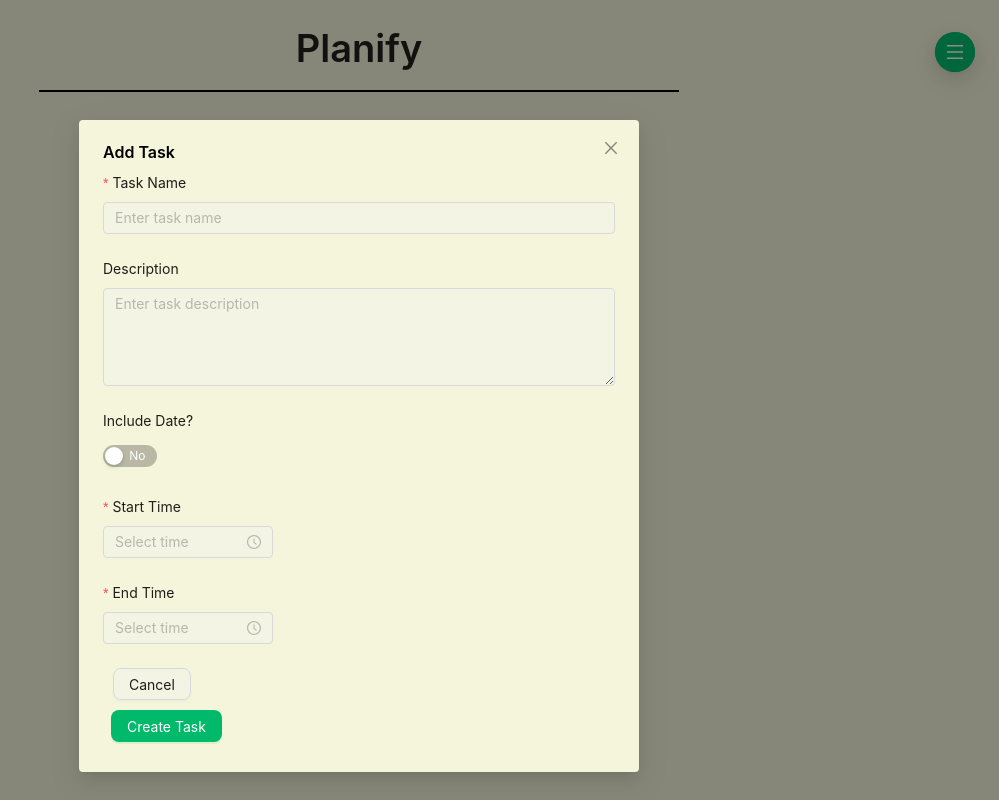
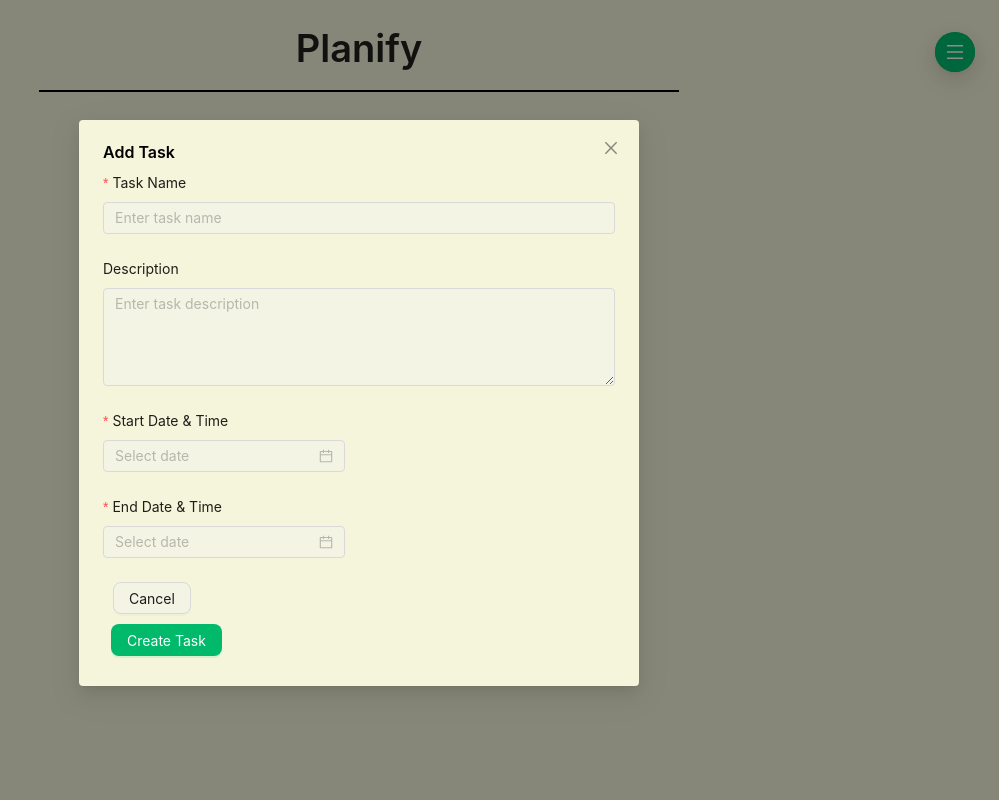
Before and after one commit to alibadawi25/Planify, a React (Create React App) app: page / in a window 1280 px wide. Both pictures are taken after a click on the button "Add a Task". Shown: the whole page, without its empty margins (281-1280 px from the left). Built offline with nearby package versions, Linux system fonts and the light colour scheme.

Commit message:
Initial commit

```diff
--- a/src/Body.css
+++ b/src/Body.css
@@ -6,18 +6,6 @@
     overflow: hidden;
     white-space: nowrap;
     text-overflow: ellipsis;  /* Prevent text overflow */
-}
-
-/* Prevent body scroll when dropdown is open */
-.ant-picker-dropdown {
-    touch-action: none; /* Prevent gestures that cause scroll */
-    overflow: hidden;   /* Prevent internal scrolling issues */
-}
-
-body.modal-open {
-    overflow: hidden;   /* Prevent scrolling the background */
-    position: fixed;    /* Lock body position */
-    width: 100%;        /* Prevent horizontal scroll shifts */
 }
 
 
--- a/src/TaskCreationModal.js
+++ b/src/TaskCreationModal.js
@@ -1,50 +1,44 @@
-import React, { useState } from 'react';
-import { Modal, Form, Input, DatePicker, TimePicker, Switch, message } from 'antd';
-import dayjs from 'dayjs';
+import React, { useState, useEffect } from 'react';
+import { Modal, Form, Input, DatePicker, message } from 'antd';
 
 const TaskCreationModal = ({ isModalOpen, onClose, onTaskCreate }) => {
     const [form] = Form.useForm();
     const [startDate, setStartDate] = useState(null); // Track the start date for validation
-    const [useDate, setUseDate] = useState(false); // Toggle for date selection
+
+    useEffect(() => {
+        const handleTouchMove = (e) => {
+            const timePanel = document.querySelector('.ant-picker-time-panel');
+            if (timePanel && timePanel.contains(e.target)) {
+                e.preventDefault(); // Prevent scrolling inside the time picker panel
+            }
+        };
+
+        // Add event listener for touchmove
+        document.addEventListener('touchmove', handleTouchMove, { passive: false });
+
+        // Cleanup event listener when component is unmounted
+        return () => {
+            document.removeEventListener('touchmove', handleTouchMove);
+        };
+    }, []);
 
     const handleFinish = (values) => {
-        // Default the date to today if `useDate` is false and no date is provided
-        const today = dayjs().startOf('day');
-
-        const startDateTime = useDate
-            ? `${values.date.format('YYYY-MM-DD')} ${values.time.format('hh:mm A')}`
-            : `${today.format('YYYY-MM-DD')} ${values.time.format('hh:mm A')}`;
-
-        const endDateTime = useDate
-            ? `${values.endDate.format('YYYY-MM-DD')} ${values.endTime.format('hh:mm A')}`
-            : values.endTime.format('hh:mm A');
-
         const taskDetails = {
             taskName: values.taskName,
             description: values.description,
-            startDate: startDateTime,
-            endDate: endDateTime,
+            startDate: values.startDate.format('YYYY-MM-DD HH:mm'),
+            endDate: values.endDate.format('YYYY-MM-DD HH:mm'),
             completed: false,
         };
-
         onTaskCreate(taskDetails);
         message.success('Task added successfully!');
         form.resetFields();
         setStartDate(null); // Reset start date after submission
-        setUseDate(false); // Reset the date toggle
         onClose();
     };
 
-    const handleOpenChange = (open) => {
-        if (open) {
-            document.body.classList.add('modal-open');
-        } else {
-            document.body.classList.remove('modal-open');
-        }
-    };
-
-    const handleStartDateChange = (time) => {
-        setStartDate(time); // Update state for validation
+    const handleStartDateChange = (date) => {
+        setStartDate(date); // Update the state for dynamic validation
     };
 
     return (
@@ -59,10 +53,10 @@ const TaskCreationModal = ({ isModalOpen, onClose, onTaskCreate }) => {
                 <Form.Item
                     name="taskName"
                     label="Task Name"
-                    rules={[{ required: true, message: 'Please enter a task name!' }]}>
+                    rules={[{ required: true, message: 'Please enter a task name!' }]}
+                >
                     <Input placeholder="Enter task name" />
                 </Form.Item>
-
                 <Form.Item
                     name="description"
                     label="Description"
@@ -71,89 +65,45 @@ const TaskCreationModal = ({ isModalOpen, onClose, onTaskCreate }) => {
                     <Input.TextArea placeholder="Enter task description" rows={4} />
                 </Form.Item>
 
-                <Form.Item label="Include Date?">
-                    <Switch
-                        checked={useDate}
-                        onChange={(checked) => setUseDate(checked)}
-                        checkedChildren="Yes"
-                        unCheckedChildren="No"
+                <Form.Item
+                    name="startDate"
+                    label="Start Date & Time"
+                    rules={[{ required: true, message: 'Please select a start date!' }]}
+                >
+                    <DatePicker
+                        popupClassName='datePopUp'
+                        showTime
+                        format="YYYY-MM-DD HH:mm"
+                        inputReadOnly
+                        onChange={handleStartDateChange}
                     />
                 </Form.Item>
-
-                {useDate && (
-                    <Form.Item
-                        name="date"
-                        label="Date"
-                        rules={[{ required: useDate, message: 'Please select a date!' }]}>
-                        <DatePicker format="YYYY-MM-DD" inputReadOnly onOpenChange={handleOpenChange} />
-                    </Form.Item>
-                )}
-
                 <Form.Item
-                    name="time"
-                    label="Start Time"
-                    rules={[{ required: true, message: 'Please select a start time!' }]}>
-                    <TimePicker
-                        format="hh:mm A"
-                        use12Hours
-                        inputReadOnly
-                        onChange={handleStartDateChange}
-                        onOpenChange={handleOpenChange} // Toggle body scrolling
-                    />
-                </Form.Item>
-
-                <Form.Item
-                    name="endTime"
-                    label="End Time"
+                    name="endDate"
+                    label="End Date & Time"
                     rules={[
-                        { required: true, message: 'Please select an end time!' },
+                        { required: true, message: 'Please select an end date!' },
                         ({ getFieldValue }) => ({
                             validator(_, value) {
-                                const startTime = getFieldValue('time');
-                                if (!value || value.isAfter(startTime)) {
+                                const startDate = getFieldValue('startDate');
+                                if (!value || value.isAfter(startDate)) {
                                     return Promise.resolve();
                                 }
-                                return Promise.reject(new Error('End time must be after the start time!'));
+                                return Promise.reject(new Error('End date must be after the start date!'));
                             },
                         }),
                     ]}
                 >
-                    <TimePicker
-                        format="hh:mm A"
-                        use12Hours
+                    <DatePicker
+                        popupClassName='datePopUp'
+                        showTime
+                        format="YYYY-MM-DD HH:mm"
                         inputReadOnly
-                        disabledHours={() =>
-                            startDate ? Array.from({ length: 24 }, (_, i) => i).filter((h) => h < startDate.hour()) : []
+                        disabledDate={(current) =>
+                            startDate && current && current.isBefore(startDate, 'minute')
                         }
-                        disabledMinutes={(selectedHour) =>
-                            startDate && selectedHour === startDate.hour()
-                                ? Array.from({ length: 60 }, (_, i) => i).filter((m) => m <= startDate.minute())
-                                : []
-                        }
-                        onOpenChange={handleOpenChange} // Toggle body scrolling
                     />
                 </Form.Item>
-
-                {useDate && (
-                    <Form.Item
-                        name="endDate"
-                        label="End Date"
-                        rules={[
-                            { required: useDate, message: 'Please select an end date!' },
-                            ({ getFieldValue }) => ({
-                                validator(_, value) {
-                                    const startDate = getFieldValue('date');
-                                    if (!value || value.isSameOrAfter(startDate)) {
-                                        return Promise.resolve();
-                                    }
-                                    return Promise.reject(new Error('End date must be the same or after the start date!'));
-                                },
-                            }),
-                        ]}
-                    >
-                        <DatePicker format="YYYY-MM-DD" inputReadOnly onOpenChange={handleOpenChange} />
-                    </Form.Item>
-                )}
             </Form>
         </Modal>
     );
```
